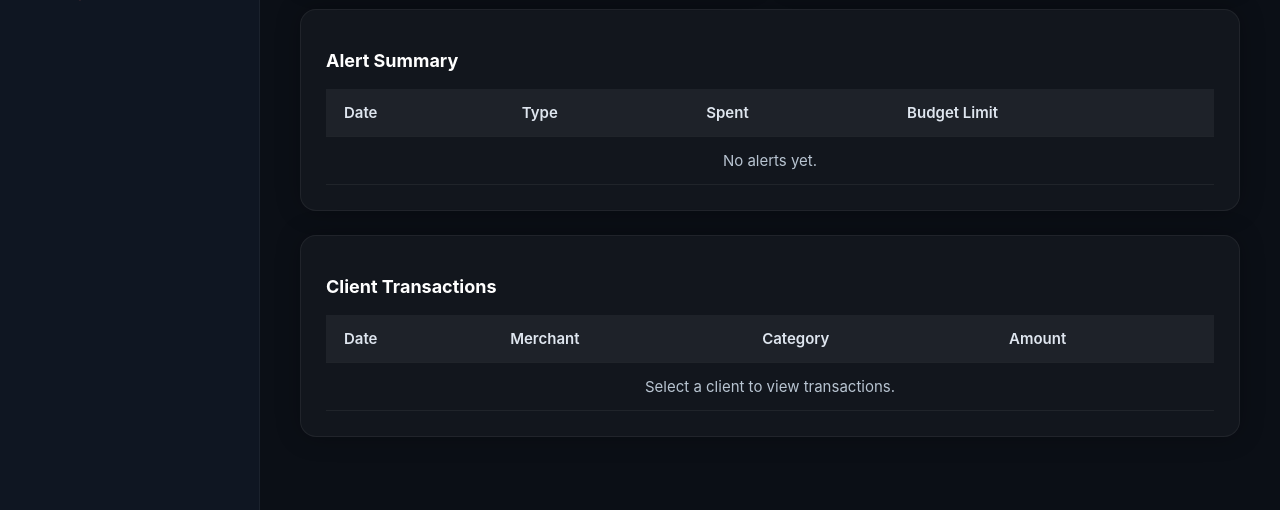
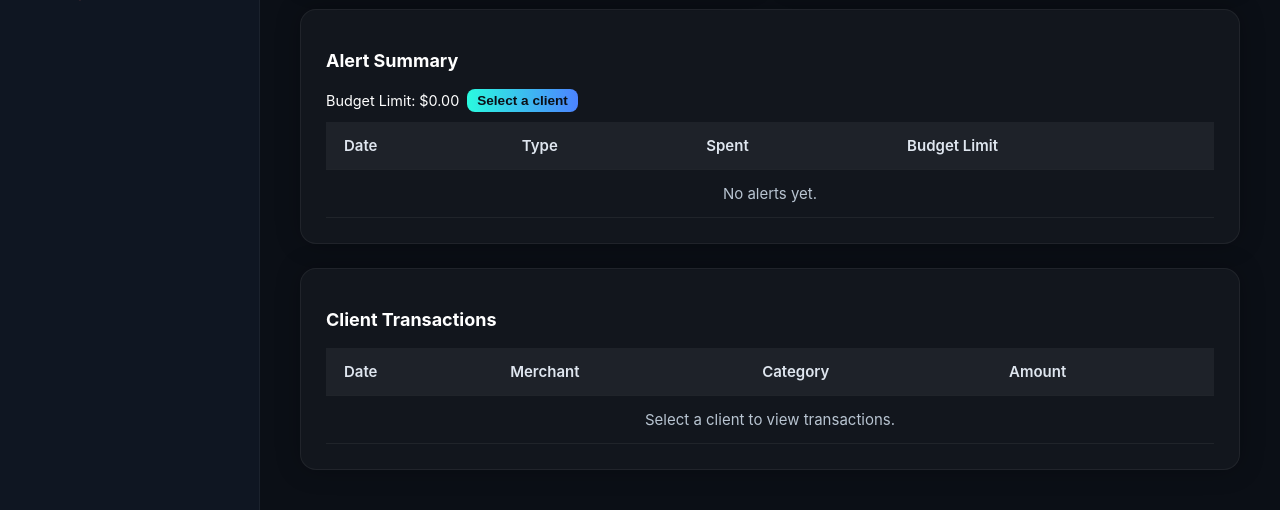
Before and after one commit to G1-F25-COMP231/G1-F25-COMP231, a Flask app: page /advisor_summary in a window 1280 px wide. Shown: the part 458-968 px from the top of the page. Run offline with Flask 3, Linux system fonts and the light colour scheme; the visitor is signed in with stand-in values (Sample User, id 1); parts of the project's set-up code (start-up, migrations or seed data) failed here and were passed over.

Commit message:
Budget Update Api
add client-approved budget limit editing and live alert refresh

```diff
--- a/app.py
+++ b/app.py
@@ -462,11 +462,19 @@ def api_alert_summary(client_link_id):
     if error:
         return error
 
-    client_user_id = str(link["user_id"])
-
-    alerts = list(db.alerts.find(
-        {"client_id": client_user_id}
-    ).sort("timestamp", -1))
+    client_user_obj_id = link["user_id"]
+    client_user_id = str(client_user_obj_id)
+
+    # 🔹 get the *current* budget limit from the user record
+    user_doc = users_col.find_one({"_id": client_user_obj_id}) or {}
+    try:
+        current_limit = float(user_doc.get("spending_limit", DEFAULT_SPENDING_LIMIT))
+    except (TypeError, ValueError):
+        current_limit = DEFAULT_SPENDING_LIMIT
+
+    alerts = list(
+        db.alerts.find({"client_id": client_user_id}).sort("timestamp", -1)
+    )
 
     formatted = []
     for a in alerts:
@@ -474,12 +482,117 @@ def api_alert_summary(client_link_id):
             "timestamp": a["timestamp"].isoformat(),
             "type": a.get("type", "overspending"),
             "spent": a.get("amount_spent", 0),
-            "limit": a.get("budget_limit", 0)
+            # 🔹 always show the latest limit instead of the historical one
+            "limit": current_limit,
         })
 
     return jsonify({"ok": True, "alerts": formatted})
 
 
+
+@app.route("/api/advisor/budget_edit_status/<client_link_id>")
+@login_required
+def api_budget_edit_status(client_link_id):
+    """
+    Advisor checks whether they can edit a client’s budget limit.
+    Status:
+      - 'no_client_permission'  -> client hasn’t accepted advisor at all
+      - 'none'                  -> client accepted advisor, but no budget-edit request yet
+      - 'pending'               -> request sent, waiting on client
+      - 'granted'               -> client allowed budget edits
+      - 'denied'                -> client explicitly denied
+    """
+    if session.get("role") != "Financial Advisor":
+        return jsonify({"ok": False, "message": "Unauthorized"}), 403
+
+    link, error = _get_advisor_client_link(client_link_id, require_accepted=False)
+    if error:
+        return error
+
+    if link.get("status") != "Accepted":
+        status = "no_client_permission"
+    else:
+        status = link.get("budget_edit_status", "none")
+
+    return jsonify({"ok": True, "status": status})
+
+
+@app.route("/api/advisor/budget_edit_request", methods=["POST"])
+@login_required
+def api_budget_edit_request():
+    """
+    Advisor clicks 'Request Access' – ask client for permission to edit budget limit.
+    """
+    if session.get("role") != "Financial Advisor":
+        return jsonify({"ok": False, "message": "Unauthorized"}), 403
+
+    data = request.get_json(silent=True) or {}
+    client_id = data.get("client_id")
+    if not client_id:
+        return jsonify({"ok": False, "message": "client_id required"}), 400
+
+    # Must own this link AND client must have accepted being a client
+    link, error = _get_advisor_client_link(client_id, require_accepted=True)
+    if error:
+        return error
+
+    clients_col.update_one(
+        {"_id": link["_id"]},
+        {"$set": {
+            "budget_edit_status": "pending",
+            "budget_edit_requested_at": datetime.utcnow(),
+            "budget_edit_updated_at": None,
+        }},
+    )
+
+    return jsonify({"ok": True, "status": "pending"})
+
+
+@app.route("/api/advisor/update_client_budget_limit", methods=["POST"])
+@login_required
+def api_update_client_budget_limit():
+    """
+    Advisor actually edits client budget limit (only if client granted permission).
+    """
+    if session.get("role") != "Financial Advisor":
+        return jsonify({"ok": False, "message": "Unauthorized"}), 403
+
+    data = request.get_json(silent=True) or {}
+    client_id = data.get("client_id")
+    new_limit = data.get("limit")
+
+    if client_id is None or new_limit is None:
+        return jsonify({"ok": False, "message": "client_id and limit required"}), 400
+
+    try:
+        new_limit = float(new_limit)
+    except (TypeError, ValueError):
+        return jsonify({"ok": False, "message": "Invalid limit value"}), 400
+
+    if new_limit < 0:
+        return jsonify({"ok": False, "message": "Limit must be non-negative"}), 400
+
+    link, error = _get_advisor_client_link(client_id, require_accepted=True)
+    if error:
+        return error
+
+    if link.get("budget_edit_status") != "granted":
+        return jsonify({
+            "ok": False,
+            "message": "Budget edit permission not granted by client"
+        }), 403
+
+    client_user_obj_id = link["user_id"]
+
+    users_col.update_one(
+        {"_id": client_user_obj_id},
+        {"$set": {"spending_limit": new_limit}}
+    )
+
+    # Recalc overspending flag for that client
+    recalc_spending_flag_for_user(str(client_user_obj_id))
+
+    return jsonify({"ok": True, "limit": float(new_limit)})
 
 
 @app.route("/api/user/update_spending_limit", methods=["POST"])
@@ -716,6 +829,75 @@ def api_client_requests_respond():
 
     return jsonify({"ok": True, "status": new_status})
 
+@app.route("/api/client/budget_limit_requests")
+@login_required
+def api_client_budget_limit_requests():
+    """
+    Client sees pending 'edit budget limit' requests from advisors.
+    """
+    user_id_str = session.get("user_id")
+    try:
+        user_obj_id = ObjectId(user_id_str)
+    except Exception:
+        return jsonify({"ok": False, "message": "Invalid user id"}), 400
+
+    links = list(clients_col.find({
+        "user_id": user_obj_id,
+        "budget_edit_status": "pending",
+        "advisor_id": {"$ne": None},
+    }))
+
+    user = users_col.find_one({"_id": user_obj_id})
+    current_limit = float(user.get("spending_limit", DEFAULT_SPENDING_LIMIT)) if user else DEFAULT_SPENDING_LIMIT
+
+    requests_out = []
+    for link in links:
+        advisor = users_col.find_one({"_id": link["advisor_id"]})
+        advisor_name = advisor.get("fullName", "Unknown Advisor") if advisor else "Unknown Advisor"
+        requests_out.append({
+            "id": str(link["_id"]),          # client-link id
+            "advisorName": advisor_name,
+            "currentLimit": current_limit,
+        })
+
+    return jsonify({"ok": True, "requests": requests_out})
+
+
+@app.route("/api/client/budget_limit_requests/respond", methods=["POST"])
+@login_required
+def api_client_budget_limit_requests_respond():
+    """
+    Client accepts / declines budget edit request.
+    """
+    data = request.get_json(silent=True) or {}
+    link_id = data.get("id")
+    decision = (data.get("decision") or "").lower()
+
+    if decision not in ("accept", "decline"):
+        return jsonify({"ok": False, "message": "Invalid decision"}), 400
+
+    user_id_str = session.get("user_id")
+    try:
+        user_obj_id = ObjectId(user_id_str)
+        link_obj_id = ObjectId(link_id)
+    except Exception:
+        return jsonify({"ok": False, "message": "Invalid id"}), 400
+
+    link = clients_col.find_one({"_id": link_obj_id, "user_id": user_obj_id})
+    if not link:
+        return jsonify({"ok": False, "message": "Request not found"}), 404
+
+    new_status = "granted" if decision == "accept" else "denied"
+
+    clients_col.update_one(
+        {"_id": link_obj_id},
+        {"$set": {
+            "budget_edit_status": new_status,
+            "budget_edit_updated_at": datetime.utcnow(),
+        }},
+    )
+
+    return jsonify({"ok": True, "status": new_status})
 
 # ---------------------------
 # BANK / PLAID API ENDPOINTS
--- a/static/advisor_summary.js
+++ b/static/advisor_summary.js
@@ -2,6 +2,7 @@ console.log("[advisor_summary.js] Loaded");
 
 let lineChart;
 let pieChart;
+let currentClientLinkId = null; // track which client link is active
 
 // Simple money formatter
 function formatMoney(n) {
@@ -19,6 +20,20 @@ document.addEventListener("DOMContentLoaded", () => {
 function initAdvisorSummary() {
   const loadBtn = document.getElementById("loadSummaryBtn");
   const timeFilter = document.getElementById("timeFilter");
+
+  const budgetBtn = document.getElementById("budgetAccessBtn");
+  const saveBtn = document.getElementById("budgetSaveBtn");
+  const cancelBtn = document.getElementById("budgetCancelBtn");
+
+  if (budgetBtn) {
+    budgetBtn.addEventListener("click", onBudgetAccessClick);
+  }
+  if (saveBtn) {
+    saveBtn.addEventListener("click", onBudgetSave);
+  }
+  if (cancelBtn) {
+    cancelBtn.addEventListener("click", onBudgetCancel);
+  }
 
   // Load advisor's clients into dropdown
   loadAdvisorClients().then(() => {
@@ -50,6 +65,9 @@ function initAdvisorSummary() {
       }
     });
   }
+
+  // Initial disabled state for budget button
+  updateBudgetAccessUI("none");
 }
 
 /**
@@ -98,11 +116,17 @@ function reloadSummary() {
 
   if (!clientSelect || !clientSelect.value) {
     alert("Please select a client first.");
+    currentClientLinkId = null;
+    updateBudgetAccessUI("none");
+    hideBudgetEditForm();
     return;
   }
 
   const clientLinkId = clientSelect.value;
   const range = timeFilter ? timeFilter.value : "month";
+
+  currentClientLinkId = clientLinkId;
+  hideBudgetEditForm();
 
   // -------------------------
   // 1) Load main summary data
@@ -137,6 +161,11 @@ function reloadSummary() {
   // 3) Load alert summary
   // -------------------------
   loadAlertSummary(clientLinkId);
+
+  // -------------------------
+  // 4) Load budget edit permission state
+  // -------------------------
+  loadBudgetAccessState(clientLinkId);
 }
 
 /* ==========================
@@ -154,6 +183,7 @@ function checkOverspending(linkId, timeFilter) {
     .then((res) => res.json())
     .then((data) => {
       if (!data.ok) return;
+      updateBudgetLimitDisplay(data.budget_limit);
       if (data.overspending) {
         showOverspendingBanner(data.total_spent, data.budget_limit);
       } else {
@@ -177,6 +207,13 @@ function hideOverspendingBanner() {
   const banner = document.getElementById("overspendingBanner");
   if (!banner) return;
   banner.style.display = "none";
+}
+
+function updateBudgetLimitDisplay(limit) {
+  const span = document.getElementById("alertBudgetLimitText");
+  if (!span) return;
+  const n = Number(limit || 0);
+  span.textContent = `$${n.toFixed(2)}`;
 }
 
 /* ==========================
@@ -215,6 +252,179 @@ function loadAlertSummary(clientLinkId) {
       });
     })
     .catch((err) => console.error("Alert Summary Error:", err));
+}
+
+/* ==========================
+   BUDGET EDIT ACCESS (NEW)
+   ========================== */
+
+// Ask server what the current budget-edit permission status is
+function loadBudgetAccessState(clientLinkId) {
+  const btn = document.getElementById("budgetAccessBtn");
+  if (!btn) return;
+
+  btn.disabled = true;
+  btn.textContent = "Loading…";
+
+  fetch(`/api/advisor/budget_edit_status/${clientLinkId}`)
+    .then((res) => res.json())
+    .then((data) => {
+      if (!data.ok) throw new Error(data.message || "Status error");
+      updateBudgetAccessUI(data.status || "none");
+    })
+    .catch((err) => {
+      console.error("Budget access status error:", err);
+      updateBudgetAccessUI("none");
+    });
+}
+
+// Update the button text / enabled state based on permission status
+function updateBudgetAccessUI(status) {
+  const btn = document.getElementById("budgetAccessBtn");
+  if (!btn) return;
+
+  if (!currentClientLinkId) {
+    btn.disabled = true;
+    btn.textContent = "Select a client";
+    btn.dataset.mode = "none";
+    return;
+  }
+
+  switch (status) {
+    case "granted":
+      btn.disabled = false;
+      btn.textContent = "Edit Budget Limit";
+      btn.dataset.mode = "edit";
+      break;
+    case "pending":
+      btn.disabled = true;
+      btn.textContent = "Request Pending…";
+      btn.dataset.mode = "pending";
+      break;
+    case "no_client_permission":
+      btn.disabled = true;
+      btn.textContent = "Awaiting Client Permission";
+      btn.dataset.mode = "none";
+      break;
+    case "denied":
+    case "none":
+    default:
+      btn.disabled = false;
+      btn.textContent = "Request Access";
+      btn.dataset.mode = "request";
+  }
+}
+
+// Click handler for main button
+function onBudgetAccessClick() {
+  const btn = document.getElementById("budgetAccessBtn");
+  if (!btn) return;
+
+  if (!currentClientLinkId) {
+    alert("Please select a client first.");
+    return;
+  }
+
+  const mode = btn.dataset.mode || "request";
+
+  if (mode === "request") {
+    // Send permission request
+    btn.disabled = true;
+    btn.textContent = "Requesting…";
+
+    fetch("/api/advisor/budget_edit_request", {
+      method: "POST",
+      headers: { "Content-Type": "application/json" },
+      body: JSON.stringify({ client_id: currentClientLinkId }),
+    })
+      .then((res) => res.json())
+      .then((data) => {
+        if (!data.ok) throw new Error(data.message || "Request failed");
+        updateBudgetAccessUI("pending");
+      })
+      .catch((err) => {
+        console.error("Budget edit request error:", err);
+        alert("Could not send request. Please try again.");
+        updateBudgetAccessUI("none");
+      });
+  } else if (mode === "edit") {
+    // Show inline edit form
+    showBudgetEditForm();
+  }
+}
+
+// Show / hide inline edit form
+function showBudgetEditForm() {
+  const form = document.getElementById("budgetEditForm");
+  const input = document.getElementById("budgetLimitInput");
+  const span = document.getElementById("alertBudgetLimitText");
+  if (!form || !input || !span) return;
+
+  const currentText = span.textContent || "$0.00";
+  const num = parseFloat(currentText.replace(/[^0-9.]/g, "")) || 0;
+  input.value = num.toFixed(2);
+
+  form.style.display = "flex";
+}
+
+function hideBudgetEditForm() {
+  const form = document.getElementById("budgetEditForm");
+  if (form) form.style.display = "none";
+}
+
+// Save / cancel handlers
+function onBudgetSave(e) {
+  e.preventDefault();
+  if (!currentClientLinkId) {
+    alert("Please select a client first.");
+    return;
+  }
+
+  const input = document.getElementById("budgetLimitInput");
+  if (!input) return;
+
+  const value = parseFloat(input.value);
+  if (!Number.isFinite(value) || value < 0) {
+    alert("Enter a valid non-negative limit.");
+    return;
+  }
+
+  fetch("/api/advisor/update_client_budget_limit", {
+    method: "POST",
+    headers: { "Content-Type": "application/json" },
+    body: JSON.stringify({
+      client_id: currentClientLinkId,
+      limit: value,
+    }),
+  })
+    .then((res) => res.json())
+    .then((data) => {
+      if (!data.ok) throw new Error(data.message || "Failed to update");
+
+      // Update the header "Budget Limit: $X"
+      updateBudgetLimitDisplay(data.limit);
+
+      // Hide the inline edit form
+      hideBudgetEditForm();
+
+      // 🔥 Immediately refresh the alert table + overspending banner
+      const timeFilter = document.getElementById("timeFilter");
+      const range = timeFilter ? timeFilter.value : "month";
+
+      loadAlertSummary(currentClientLinkId);
+      checkOverspending(currentClientLinkId, range);
+      // (optional) if you also want charts/transactions to refresh:
+      // reloadSummary();
+    })
+    .catch((err) => {
+      console.error("Budget limit update error:", err);
+      alert("Could not update budget limit.");
+    });
+}
+
+function onBudgetCancel(e) {
+  e.preventDefault();
+  hideBudgetEditForm();
 }
 
 /* ==========================
--- a/templates/advisor_summary.html
+++ b/templates/advisor_summary.html
@@ -66,6 +66,44 @@
 <div class="summary-card" style="margin-top:24px;">
   <h2>Alert Summary</h2>
 
+  <!-- 🔥 Budget limit display + access button (ADDED) -->
+  <div class="budget-limit-controls"
+       style="font-size:0.9rem; display:flex; align-items:center; gap:8px; margin-bottom:10px;">
+    <span>
+      Budget Limit:
+      <span id="alertBudgetLimitText">$0.00</span>
+    </span>
+
+    <button id="budgetAccessBtn"
+            class="btn"
+            style="padding:4px 10px; font-size:0.85rem;">
+      Request Access
+    </button>
+  </div>
+
+  <!-- 🔥 Inline edit form for budget limit (ADDED, hidden by default) -->
+  <div id="budgetEditForm"
+       style="display:none; margin-bottom:10px; gap:8px; align-items:center;">
+    <label for="budgetLimitInput" style="font-size:0.85rem;">New Limit:</label>
+    <input type="number"
+           id="budgetLimitInput"
+           min="0"
+           step="0.01"
+           style="max-width:140px; padding:6px 8px; border-radius:6px;
+                  border:1px solid #233554; background:#0b1220; color:#e2e8f0;">
+    <button id="budgetSaveBtn"
+            class="btn"
+            style="padding:4px 10px; font-size:0.85rem;">
+      Save
+    </button>
+    <button id="budgetCancelBtn"
+            type="button"
+            class="btn"
+            style="padding:4px 10px; font-size:0.85rem; background:#1f2937;">
+      Cancel
+    </button>
+  </div>
+
   <table class="advisor-table">
     <thead>
       <tr>
```
Also changed, not shown: static/dashboard.js (+114 -29 lines).
